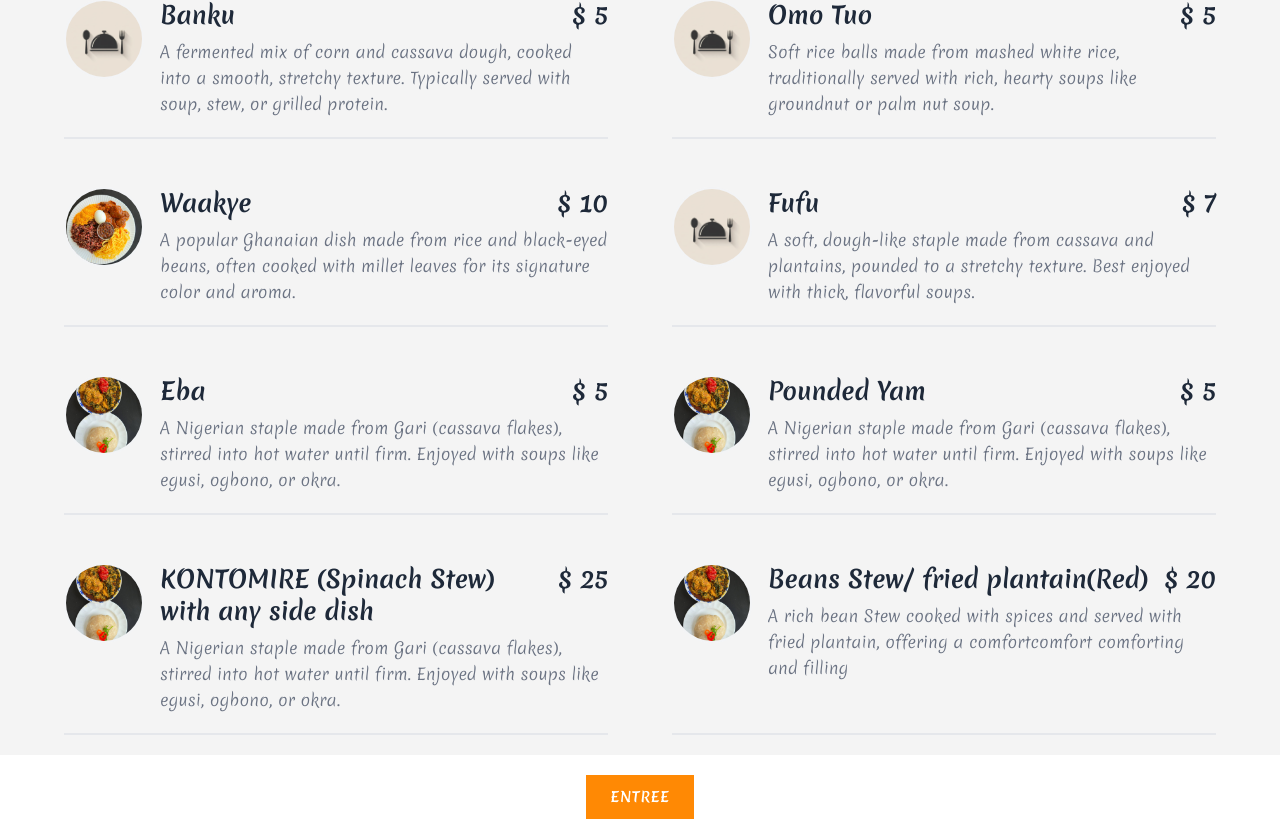
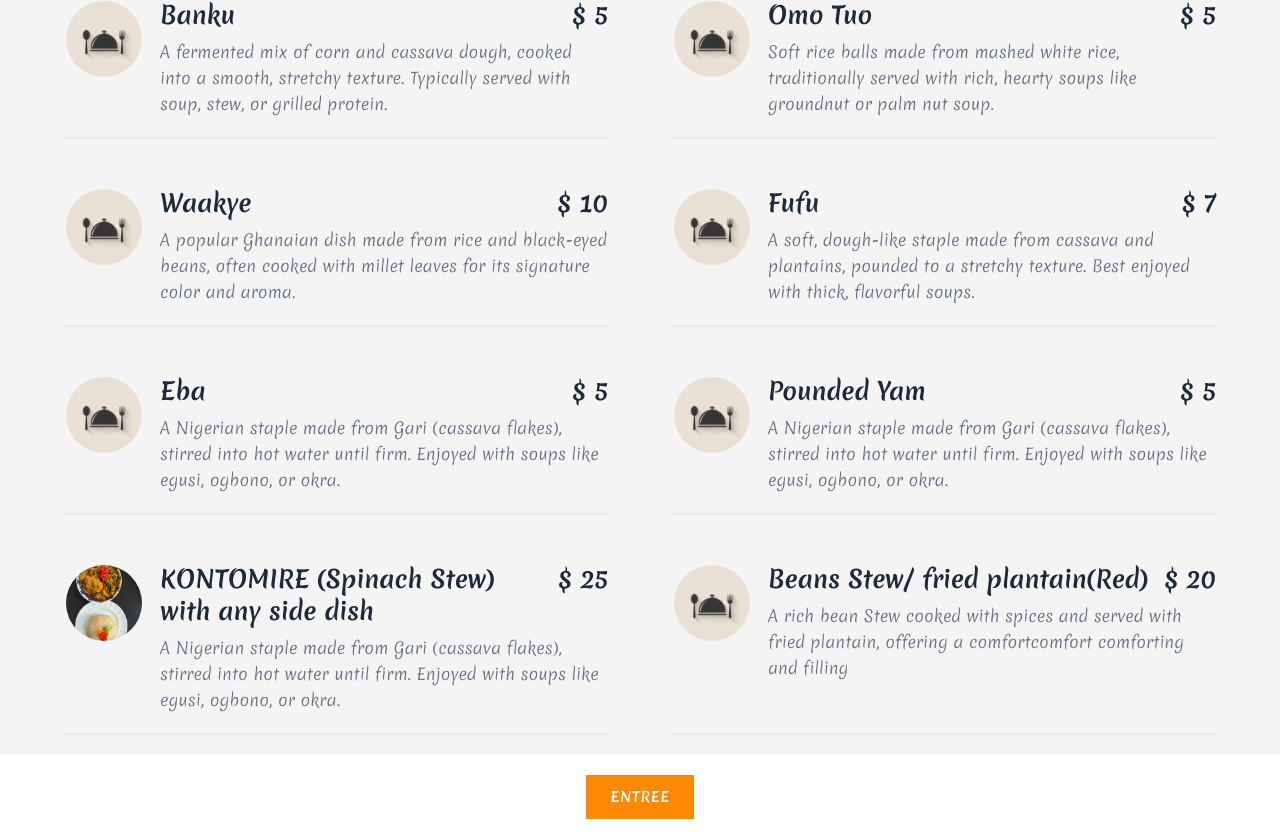
Before and after one commit to mal33k-eden/afrikico-restaursnt, a React (Vite) app: page /menu in a window 1280 px wide. Shown: the part 2682-3516 px from the top of the page. Built offline with nearby package versions, Linux system fonts and the light colour scheme; a web font is replaced by a local one.

Commit message:
add kids and vegan dish

```diff
--- a/src/pages/Menu/Menu.jsx
+++ b/src/pages/Menu/Menu.jsx
@@ -7,6 +7,8 @@ import FoodMenuListFour from "./Sections/FoodMenuListFour";
 import FoodMenuListFive from "./Sections/FoodMenuListFive";
 import FoodMenuListSix from "./Sections/FoodMenuListSix";
 import FoodMenuListSeven from "./Sections/FoodMenuListSeven";
+import FoodMenuListEight from "./Sections/FoodMenuListEight";
+import FoodMenuListNine from "./Sections/FoodMenuListNine";
 
 
 const Menu = () => {
@@ -19,6 +21,8 @@ const Menu = () => {
       <FoodMenuListFour />
       <FoodMenuListFive />
       <FoodMenuListSix />
+      <FoodMenuListEight />
+      <FoodMenuListNine/>
       <FoodMenuListSeven/>
       <FoodGallerySection />
     </>
--- /dev/null
+++ b/src/pages/Menu/Sections/FoodMenuListEight.jsx
@@ -0,0 +1,79 @@
+const FoodMenuListEight = () => {
+    // kids menu
+    const menuItems = [
+        {
+          id: 1,
+          name: "Beef/Chicken Burger with Fries",
+          description: "",
+          image: "../images/food-img/dummy.jpg",
+          price: 9.99,
+        },
+        {
+          id: 2,
+          name: "French Fries with Fried Chicken",
+          description: "",
+          image: "../images/food-img/dummy.jpg",
+          price: 12,
+        },
+        {
+          id: 3,
+          name: "Spaghetti with Meatballs",
+          description: "",
+          image: "../images/food-img/dummy.jpg",
+          price: 12,
+        },
+        {
+          id: 4,
+          name: "Chicken Nuggets with Fries",
+          description: "",
+          image: "../images/food-img/dummy.jpg",
+          price: 9.99,
+        },
+      ];
+
+    return (
+      <>
+        <section className="py-16 px-4 bg-white">
+          <div className="max-w-6xl mx-auto">
+            <div className="text-center mb-16">
+              <div className="inline-block relative mt-4">
+                <div className="bg-primary-orange text-white px-6 py-3 text-sm font-bold tracking-wider uppercase relative">
+                Kids Menu
+                </div>
+              </div>
+            </div>
+
+            <div className="grid md:grid-cols-2 gap-x-16 gap-y-12">
+              {menuItems.map((item) => (
+                <div key={item.id} className="flex items-start space-x-4">
+                  <div className="flex-shrink-0">
+                    <img
+                      src={item.image}
+                      alt={item.name}
+                      className="w-20 h-20 rounded-full object-cover border-2 border-gray-100"
+                    />
+                  </div>
+
+                  <div className="flex-grow">
+                    <div className="flex justify-between items-start mb-2">
+                      <h3 className="text-xl md:text-2xl font-bold text-gray-800">
+                        {item.name}
+                      </h3>
+                      <span className="text-xl md:text-2xl font-bold text-gray-800 ml-1">
+                        $ {item.price}
+                      </span>
+                    </div>
+                    <p className="text-gray-500 text-sm md:text-base leading-relaxed">
+                      {item.description}
+                    </p>
+                  </div>
+                </div>
+              ))}
+            </div>
+          </div>
+        </section>
+      </>
+    );
+  };
+
+  export default FoodMenuListEight;
--- a/src/pages/Menu/Sections/FoodMenuListFive.jsx
+++ b/src/pages/Menu/Sections/FoodMenuListFive.jsx
@@ -5,13 +5,13 @@ const FoodMenuListFive = () => {
       {
         name: "Jollof",
         description: "A flavorful West African rice dish cooked with tomatoes, peppers, and spices, offering a rich and spicy taste ( Chicken/ Lamb/ Fish)",
-        image: "../images/food-img/img-7.jpg",
+        image: "../images/food-img/dummy.jpg",
         price:18.89,
       },
       {
         name: "Waakye",
         description: "A Ghanaian specialty of rice and beans cooked with millet leaves, served with meat stew, spicy sauce, and sides like gari, spaghetti.",
-          image: "../images/food-img/img-12.jpg",
+          image: "../images/food-img/dummy.jpg",
           price:10,
       },
       {
--- /dev/null
+++ b/src/pages/Menu/Sections/FoodMenuListNine.jsx
@@ -0,0 +1,91 @@
+const FoodMenuListNine = () => {
+    // vegan dishs
+    const menuItems = [
+        {
+          id: 1,
+          name: "Raw Vegan Greek Salad",
+          description:
+            "With cashew feta, tomato, cucumber and romaine.",
+          image: "../images/food-img/dummy.jpg",
+          price: 4,
+        },
+        {
+          id: 2,
+          name: "Vegetarian Italian Chopped Salad",
+          description:
+            "Chopped romaine radicchio, red onion, celery, and cherry tomatoes.",
+          image: "../images/food-img/dummy.jpg",
+          price: 4,
+        },
+        {
+          id: 3,
+          name: "Vegan Fried Rice",
+          description:
+            "With vegetables, crispy baked / fried tofu, brown rice, garlic, chopped green onion, peas.",
+          image: "../images/food-img/dummy.jpg",
+          price: 4,
+        },
+        {
+          id: 4,
+          name: "Tofu Sandwich",
+          description:
+            "With BBQ tofu (BBQ sauce) / regular baked/ fries tofu, regular hamburger, vegan mayonnaise / mayonnaise, cabbage salad or vegan coleslaw.",
+          image: "../images/food-img/dummy.jpg",
+          price: 4,
+        },
+        {
+          id: 5,
+          name: "Tofu Kebab",
+          description:
+            "With grilled/ baked tofu, sauce and vegetables.",
+          image: "../images/food-img/dummy.jpg",
+          price: 4,
+        },
+      ];
+
+    return (
+      <>
+        <section className="py-16 px-4 bg-[#f4f4f4]">
+          <div className="max-w-6xl mx-auto">
+            <div className="text-center mb-16">
+              <div className="inline-block relative mt-4">
+                <div className="bg-primary-orange text-white px-6 py-3 text-sm font-bold tracking-wider uppercase relative">
+                Vegan Dishs
+                </div>
+              </div>
+            </div>
+
+            <div className="grid md:grid-cols-2 gap-x-16 gap-y-12">
+              {menuItems.map((item) => (
+                <div key={item.id} className="flex items-start space-x-4">
+                  <div className="flex-shrink-0">
+                    <img
+                      src={item.image}
+                      alt={item.name}
+                      className="w-20 h-20 rounded-full object-cover border-2 border-gray-100"
+                    />
+                  </div>
+
+                  <div className="flex-grow">
+                    <div className="flex justify-between items-start mb-2">
+                      <h3 className="text-xl md:text-2xl font-bold text-gray-800">
+                        {item.name}
+                      </h3>
+                      <span className="text-xl md:text-2xl font-bold text-gray-800 ml-4">
+                        {/* $ {item.price} */}
+                      </span>
+                    </div>
+                    <p className="text-gray-500 text-sm md:text-base leading-relaxed">
+                      {item.description}
+                    </p>
+                  </div>
+                </div>
+              ))}
+            </div>
+          </div>
+        </section>
+      </>
+    );
+  };
+
+  export default FoodMenuListNine;
--- a/src/pages/Menu/Sections/FoodMenuListOne.jsx
+++ b/src/pages/Menu/Sections/FoodMenuListOne.jsx
@@ -26,7 +26,7 @@ const FoodMenuListOne = () => {
       price:9.99,
     },
     {
-      name: "Fried Turkey Tail (Isi Ewu Style)",
+      name: "Fried Turkey Tail",
       description: "Crispy fried turkey tail tossed in a bold, spicy sauce inspired by traditional Isi Ewu flavors.",
       image: "../images/food-img/dummy.jpg",
       price:9.99,
--- a/src/pages/Menu/Sections/FoodMenuListTwo.jsx
+++ b/src/pages/Menu/Sections/FoodMenuListTwo.jsx
@@ -54,7 +54,7 @@ const FoodMenuListTwo = () => {
       {
         name: "Waakye",
         description: "A popular Ghanaian dish made from rice and black-eyed beans, often cooked with millet leaves for its signature color and aroma.",
-          image: "../images/food-img/img-12.jpg",
+          image: "../images/food-img/dummy.jpg",
           price:10,
       },
       {
@@ -66,13 +66,13 @@ const FoodMenuListTwo = () => {
         {
         name: "Eba",
         description: "A Nigerian staple made from Gari (cassava flakes), stirred into hot water until firm. Enjoyed with soups like egusi, ogbono, or okra.",
-            image: "../images/food-img/img-17.jpg",
+            image: "../images/food-img/dummy.jpg",
             price:5,
         },
         {
             name: "Pounded Yam",
             description: "A Nigerian staple made from Gari (cassava flakes), stirred into hot water until firm. Enjoyed with soups like egusi, ogbono, or okra.",
-                image: "../images/food-img/img-17.jpg",
+                image: "../images/food-img/dummy.jpg",
                 price:5,
         },
         {
@@ -84,7 +84,7 @@ const FoodMenuListTwo = () => {
         {
             name: "Beans Stew/ fried plantain(Red)",
             description: "A rich bean Stew cooked with spices and served with fried plantain, offering a comfortcomfort comforting and filling",
-                image: "../images/food-img/img-17.jpg",
+                image: "../images/food-img/dummy.jpg",
                 price:20,
         },
     ];
```
